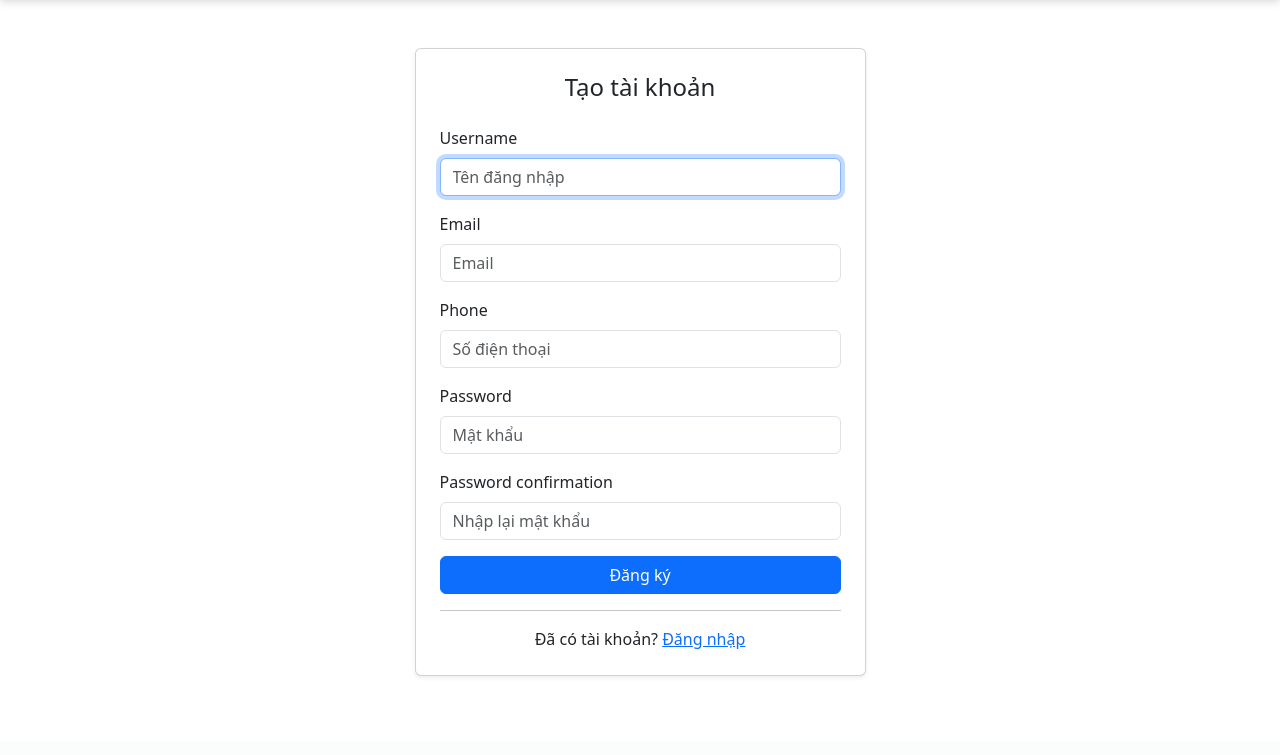
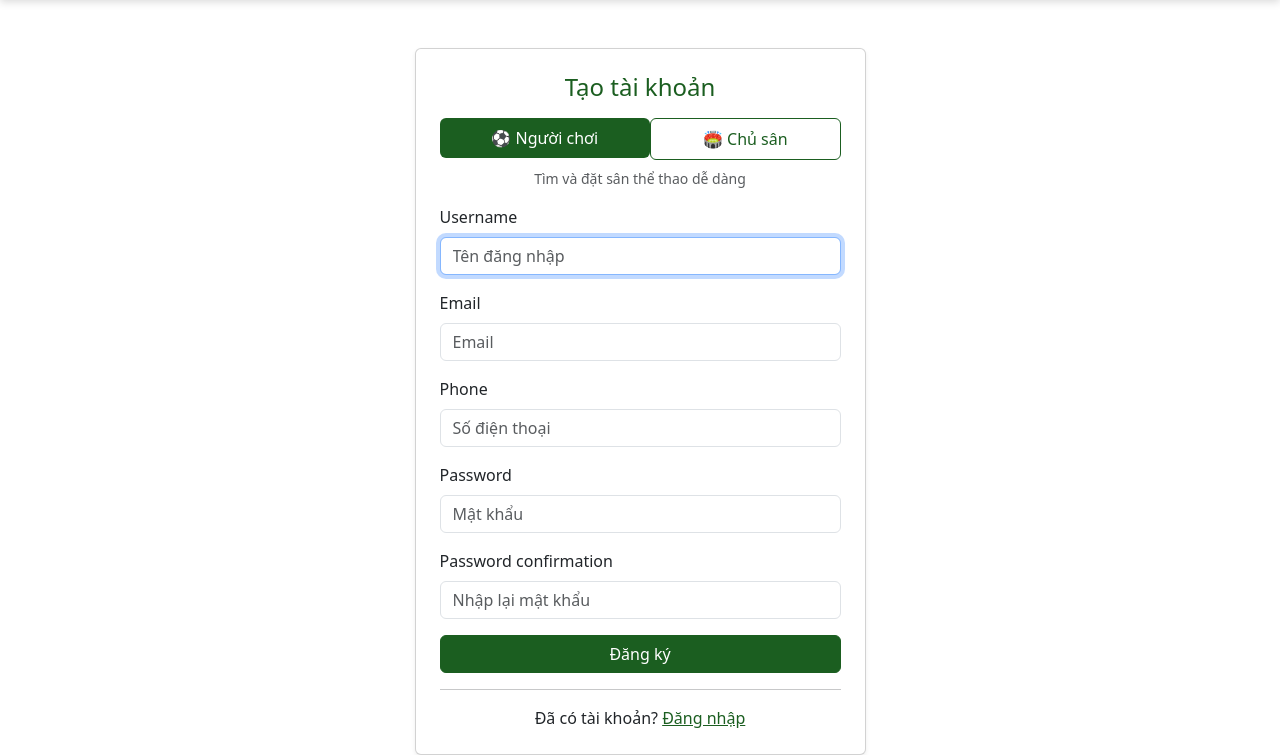
Before and after one commit to nnb304/CourtBooking, a Django app: page /accounts/register/ in a window 1280 px wide. Shown: the part 58-813 px from the top of the page. Before the commit the page ends 734 px from the top, so only its background shows below. Run offline with Django 5.2, Linux system fonts and the light colour scheme.

Commit message:
Add multi-role UI, anti-overlap unique_together, Ruoc improvements

```diff
--- a/accounts/templates/accounts/register.html
+++ b/accounts/templates/accounts/register.html
@@ -8,10 +8,46 @@
     <div class="col-md-5">
         <div class="card shadow-sm">
             <div class="card-body p-4">
-                <h4 class="card-title text-center mb-4">Tạo tài khoản</h4>
+                <h4 class="card-title text-center mb-3" style="color:#1b5e20;">
+                    Tạo tài khoản
+                </h4>
+
+                <!-- TAB CHỌN ROLE -->
+                <ul class="nav nav-pills nav-fill mb-2" id="registerTab">
+                    <li class="nav-item">
+                        <button class="nav-link active" id="tab-player"
+                                type="button" onclick="setRole('player')">
+                            ⚽ Người chơi
+                        </button>
+                    </li>
+                    <li class="nav-item">
+                        <button class="nav-link" id="tab-owner"
+                                type="button" onclick="setRole('owner')">
+                            🏟️ Chủ sân
+                        </button>
+                    </li>
+                </ul>
+
+                <!-- MÔ TẢ NGẮN THEO ROLE ĐANG CHỌN -->
+                <p class="text-center text-muted small mb-3" id="role_desc">
+                    Tìm và đặt sân thể thao dễ dàng
+                </p>
+
+                <!-- THÔNG BÁO LỖI -->
+                {% if messages %}
+                    {% for message in messages %}
+                        <div class="alert alert-danger alert-dismissible fade show py-2" role="alert">
+                            {{ message }}
+                            <button type="button" class="btn-close" data-bs-dismiss="alert"></button>
+                        </div>
+                    {% endfor %}
+                {% endif %}
 
                 <form method="POST">
                     {% csrf_token %}
+                    <!-- HIDDEN INPUT ROLE — JS điền khi click tab -->
+                    <input type="hidden" name="role" id="role_input" value="player">
+
                     {% for field in form %}
                         <div class="mb-3">
                             <label for="{{ field.id_for_label }}" class="form-label">{{ field.label }}</label>
@@ -23,18 +59,48 @@
                             {% endif %}
                         </div>
                     {% endfor %}
-                    <div class="d-grid">
-                        <button type="submit" class="btn btn-primary">Đăng ký</button>
+
+                    <div class="d-grid mt-3">
+                        <button type="submit" class="btn btn-success"
+                                style="background-color:#1b5e20; border-color:#1b5e20;">
+                            Đăng ký
+                        </button>
                     </div>
                 </form>
 
                 <hr>
                 <p class="text-center mb-0">
-                    Đã có tài khoản? <a href="{% url 'accounts:login' %}">Đăng nhập</a>
+                    Đã có tài khoản?
+                    <a href="{% url 'accounts:login' %}" style="color:#1b5e20;">Đăng nhập</a>
                 </p>
             </div>
         </div>
     </div>
 </div>
 </div>
+
+<script>
+    // ĐỔI ROLE, ACTIVE TAB VÀ MÔ TẢ KHI CLICK
+    const roleDesc = {
+        player: 'Tìm và đặt sân thể thao dễ dàng',
+        owner:  'Đăng sân và quản lý lịch đặt của bạn',
+    };
+    function setRole(role) {
+        document.getElementById('role_input').value = role;
+        document.getElementById('tab-player').classList.toggle('active', role === 'player');
+        document.getElementById('tab-owner').classList.toggle('active', role === 'owner');
+        document.getElementById('role_desc').textContent = roleDesc[role];
+    }
+</script>
+
+<style>
+    #registerTab .nav-link.active {
+        background-color: #1b5e20;
+        color: #fff;
+    }
+    #registerTab .nav-link:not(.active) {
+        color: #1b5e20;
+        border: 1px solid #1b5e20;
+    }
+</style>
 {% endblock %}
--- a/accounts/views.py
+++ b/accounts/views.py
@@ -10,10 +10,22 @@ def register_view(request):
     if request.method == 'POST':
         form = RegisterForm(request.POST)
         if form.is_valid():
-            user = form.save()
+            user = form.save(commit=False)
+
+            # LẤY ROLE TỪ FORM (hidden input do tab JS điền)
+            role = request.POST.get('role', 'player')
+
+            # BẢO MẬT: chỉ chấp nhận 'player' hoặc 'owner'
+            # (chống user F12 sửa thành 'admin')
+            if role in ['player', 'owner']:
+                user.role = role
+            else:
+                user.role = 'player'
+
+            user.save()
             login(request, user)
             request.session['role'] = user.role
-            messages.success(request, 'Đăng ký thành công! Chào mừng bạn đến CourtBooking.')
+            messages.success(request, 'Đăng ký thành công! Chào mừng đến CourtBooking.')
             return redirect('courts:court_list')
         else:
             messages.error(request, 'Đăng ký thất bại. Vui lòng kiểm tra lại thông tin.')
@@ -34,8 +46,18 @@ def login_view(request):
         form = LoginForm(request, data=request.POST)
         if form.is_valid():
             user = form.get_user()
+
+            # XÁC THỰC ROLE: role chọn ở tab phải khớp role trong DB
+            # Admin login không cần check tab (admin login qua bất kỳ tab nào cũng được)
+            requested_role = request.POST.get('role')
+            if requested_role in ['player', 'owner'] and user.role != 'admin':
+                if user.role != requested_role:
+                    role_name = 'Chủ sân' if requested_role == 'owner' else 'Người chơi'
+                    messages.error(request, f'Tài khoản này không có quyền {role_name}.')
+                    return render(request, 'accounts/login.html', {'form': form})
+
             login(request, user)
-            request.session['role'] = user.role
+            request.session['role'] = user.role  # ĐÚNG CLAUDE.md mục 2.8
             messages.success(request, f'Chào mừng trở lại, {user.username}!')
             return redirect('courts:court_list')
         else:
--- a/bookings/forms.py
+++ b/bookings/forms.py
@@ -36,6 +36,8 @@ class BookingForm(forms.ModelForm):
         # KHÔNG CHO ĐẶT NGÀY TRONG QUÁ KHỨ
         if booking_date < date.today():
             raise forms.ValidationError('Không thể đặt sân cho ngày đã qua.')
+        elif booking_date == date.today() and start_time < datetime.now().time():
+            raise forms.ValidationError('Không thể đặt khung giờ đã qua trong ngày hôm nay.')
 
         # TÍNH GIỜ KẾT THÚC CỦA ĐƠN MỚI
         dt_new_start = datetime.combine(booking_date, start_time)
--- a/bookings/models.py
+++ b/bookings/models.py
@@ -55,6 +55,7 @@ class Booking(models.Model):
 
     class Meta:
         ordering = ['-created_at']
+        unique_together = ('court', 'date', 'start_time')  # Chống trùng lịch ở DB level
         verbose_name = 'Đặt sân'
         verbose_name_plural = 'Danh sách đặt sân'
 
```
Also changed, not shown: accounts/templates/accounts/login.html (+61 -5 lines), courts/forms.py (+8 -1 lines), courts/views.py (+6 -3 lines), bookings/migrations/0005_alter_booking_unique_together.py (added), courts/migrations/0004_alter_court_owner.py (added).
